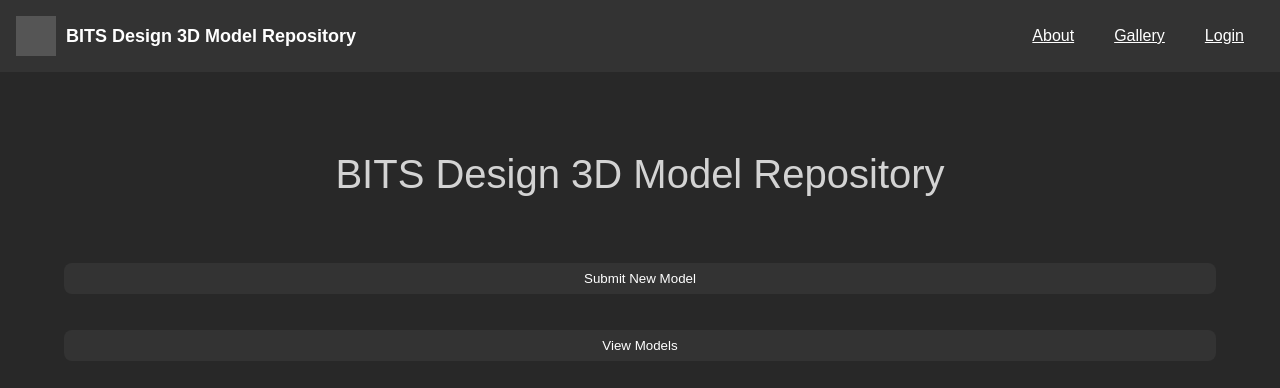
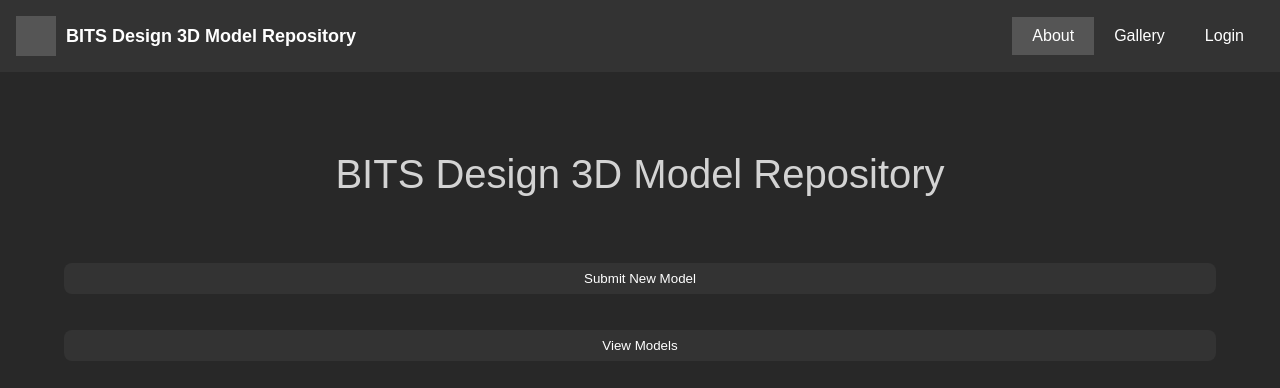
Before and after one commit to CommieP/BITSModelRepository_Prototype, a React (Vite) app: page / in a window 1280 px wide. Shown: the top 388 px of the page. Built offline with nearby package versions, Linux system fonts and the light colour scheme.

Commit message:
Navbar button underline remove

```diff
--- a/src/App.css
+++ b/src/App.css
@@ -56,6 +56,7 @@ body {
   width: 100%; /* Use full width for buttons */
   display: flex; /* Enable flex for button */
   justify-content: flex-end; /* Align text to the right */
+  text-decoration: none;
 }
 
 .navBarButton:hover {
--- a/src/packages/NavBar/index.jsx
+++ b/src/packages/NavBar/index.jsx
@@ -11,12 +11,16 @@ const NavBar = () => {
 
   // Function to check if a page is active
   const isActive = (path) => {
-    return location.pathname === path ? "active" : "";
+    // Set "About" as active if the current path is "/" or "/about"
+    return location.pathname === path || (path === "/about" && location.pathname === "/")
+      ? "active"
+      : "";
   };
 
   const handleLinkClick = () => {
     setMenuOpen(false); // Close the menu when a link is clicked
   };
+
   return (
     <div className="navBar">
       <div className="navBarBranding">
```
